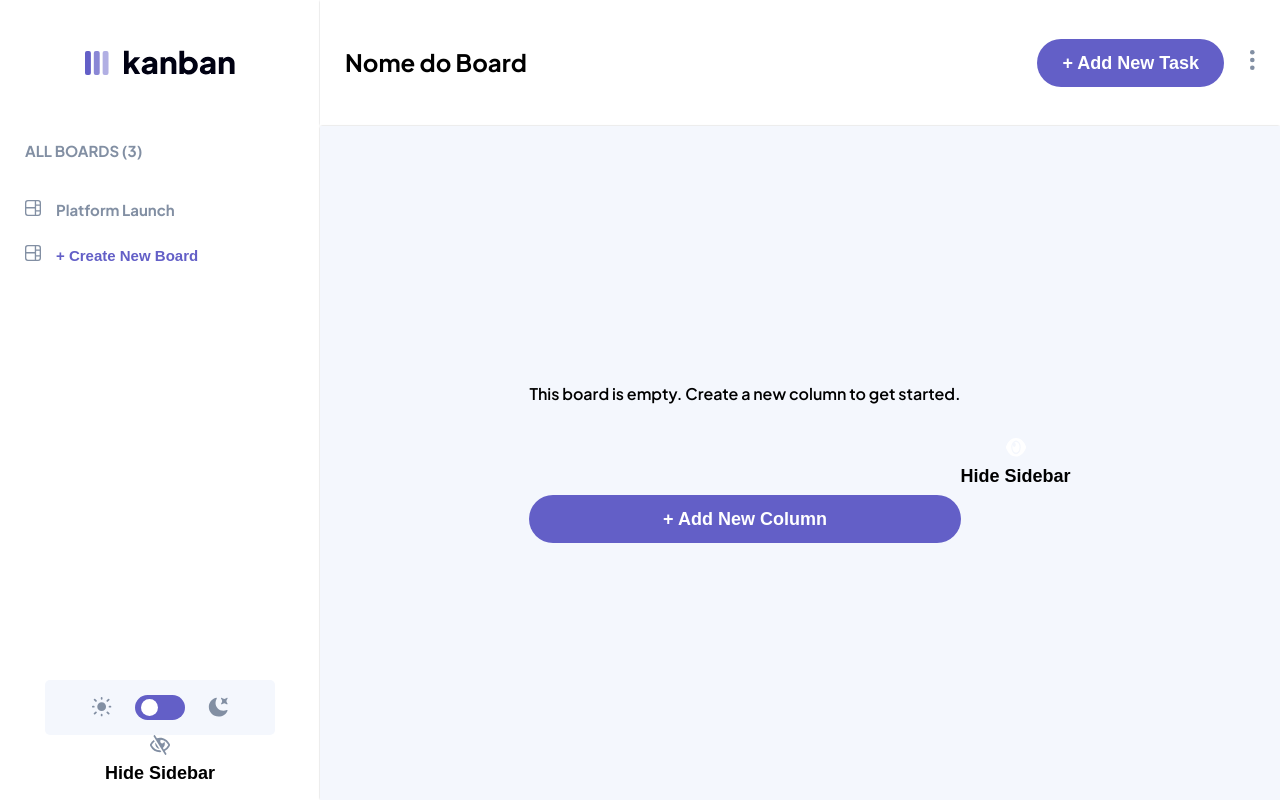
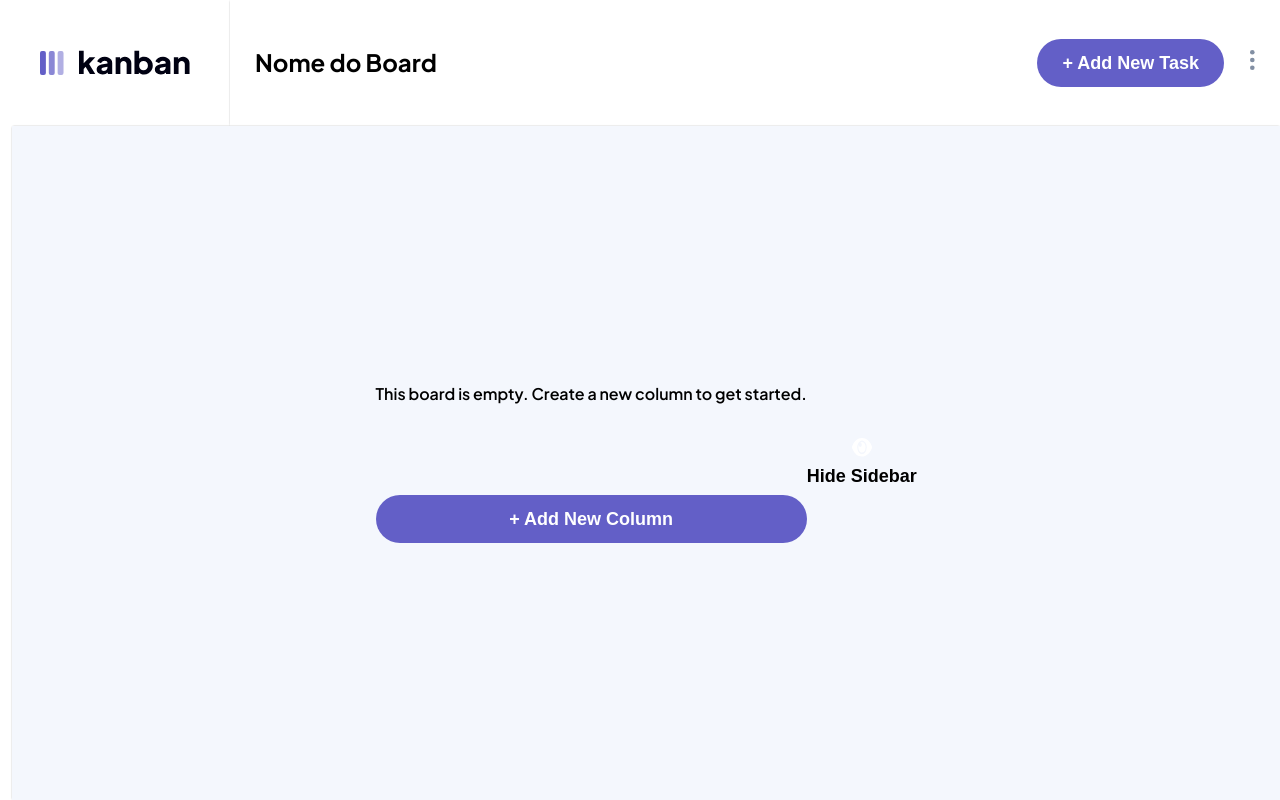
Before and after one commit to Joatancarlos/kanban, a Next.js app: page / in a window 1280 px wide. Both pictures are taken after a click on the button "Hide Sidebar". Built offline with nearby package versions, Linux system fonts and the light colour scheme.

Commit message:
logica do hidden button

```diff
--- a/src/app/components/Aside.jsx
+++ b/src/app/components/Aside.jsx
@@ -1,3 +1,4 @@
+"use client";
 import styles from '../page.module.css'
 import Image from 'next/image'
 import logoLight from '../../images/logo-light.svg'
@@ -5,15 +6,20 @@ import logoDark from '../../images/logo-dark.svg'
 import AsideBoards from './AsideBoards'
 import DarkMode from './DarkMode'
 import HideSidebar from './HideSidebar'
+import useStore from '@/zustand/store';
+
 
 export default function Aside() {
+  const [isHidden, updateHidden] = useStore((state) =>
+  [state.isHidden, state.updateHidden]
+  );
   return (
-    <aside className={styles.asideContainer}>
+    <aside className={isHidden ? styles.hiddenAsideContainer : ''}>
 
-      <div className={styles.logo}>
+      <div className={isHidden ? styles.hiddenLogo : styles.logo}>
           <Image src={logoDark} alt="Kanban Logo" width={150} height={25} priority />
       </div>
-      <div className={styles.asideContent}>
+      <div className={isHidden ? styles.hiddenAsideContent : styles.asideContent}>
         <div>
           <div>
             <h4 className={styles.asideTitle}>ALL BOARDS (3)</h4>
--- a/src/app/components/HideSidebar.jsx
+++ b/src/app/components/HideSidebar.jsx
@@ -8,8 +8,6 @@ const HideSidebar = () => {
   const [isHidden, updateHidden] = useStore((state) =>
   [state.isHidden, state.updateHidden]
   );
-
-  console.log(isHidden);
   return (
     <div className={styles.hideSidebar}>
       <div className={styles.sidebarContentHide}>
--- a/src/app/components/Main.jsx
+++ b/src/app/components/Main.jsx
@@ -10,7 +10,7 @@ export default function Main() {
   ]);
 
   return (
-    <main className={styles.main}>
+    <main className={isHidden ? styles.hiddenMain : styles.main}>
         <div className={styles.emptyBoard}>
           <p>This board is empty. Create a new column to get started.</p>
           <button className={styles.btn}>
@@ -23,6 +23,7 @@ export default function Main() {
         <button
           type='button'
           onClick={() => updateHidden(!isHidden)}
+          style={ isHidden ?  {display: 'block'} : {display: 'none'}}
         >
           <Image src={hideSidebarEyeOpen} alt="Hide Sidebar" width={20} height={20} priority />
           <p>Hide Sidebar</p>
--- a/src/app/page.jsx
+++ b/src/app/page.jsx
@@ -1,13 +1,19 @@
+"use client";
 import styles from './page.module.css'
 import Header from './components/Header'
 import Aside from './components/Aside'
 import Main from './components/Main'
+import useStore from '@/zustand/store';
+
 
 export default function Home() {
+  const [isHidden, updateHidden] = useStore((state) =>
+  [state.isHidden, state.updateHidden]
+  );
   return (
     <div className={styles.layout}>
       <Aside />
-      <div className={styles.layoutMain}>
+      <div className={isHidden ? styles.hiddenLayoutMain : styles.layoutMain}>
         <Header />
         <Main />
       </div>
--- a/src/app/page.module.css
+++ b/src/app/page.module.css
@@ -4,6 +4,10 @@
 
 .layoutMain {
   width: var(--width-layout);
+}
+
+.hiddenLayoutMain {
+  width: 100vw;
 }
 
 /* HEADER */
@@ -41,20 +45,20 @@
 
 /* ASIDE */
 
-.logo {
+.logo, .hiddenLogo {
   display: flex;
   align-items: center;
   justify-content: center;
   height: var(--heigth-header-and-aside);
-  /* border: solid 1px red; */
 }
 
-/* .asideContainer {
-  display: flex;
-  flex-direction: column;
-  justify-content: flex-start;
-  height: 100vh;
-} */
+.hiddenLogo {
+  padding: 0 40px;
+}
+
+.hiddenAsideContainer {
+  height: fit-content;
+}
 
 .asideTitle, .asideContent {
   color: var(--color-dark-secondary);
@@ -74,6 +78,10 @@
   width: var(--width-aside);
   padding: 15px 25px;
   height: calc( 100vh - var(--heigth-header-and-aside));
+}
+
+.hiddenAsideContent {
+  display: none;
 }
 
 .asideTitle {
@@ -199,7 +207,7 @@
 
 /* MAIN */
 
-.main {
+.main, .hiddenMain {
   background-color: var(--color-white);
   height: calc(100vh - var(--heigth-header-and-aside));
   display: flex;
@@ -208,9 +216,21 @@
   box-shadow: 0px 0px 2px -1px black;
 }
 
+.hiddenMain {
+  margin-left: -17vw;
+}
+
 .emptyBoard {
   display: flex;
   flex-direction: column;
   justify-content: space-between;
   height: 20vh;
 }
+
+/* PASSOS PARA ESCONDER O ASIDE
+  1 - display: none; no asideContent
+  2 - height: fit-content; no aside
+  3 - padding: 0 40px; na logo
+  4 - width: 100%; no layoutMain
+  5 - margin-left: -17vw; no main
+*/
--- a/src/zustand/store.js
+++ b/src/zustand/store.js
@@ -1,7 +1,7 @@
 import { create } from 'zustand'
 
 const useStore = create((set) => ({
-  isHidden: true,
+  isHidden: false,
   updateHidden: (hidden) => set(() => ({ isHidden: hidden })),
 }))
 
```
